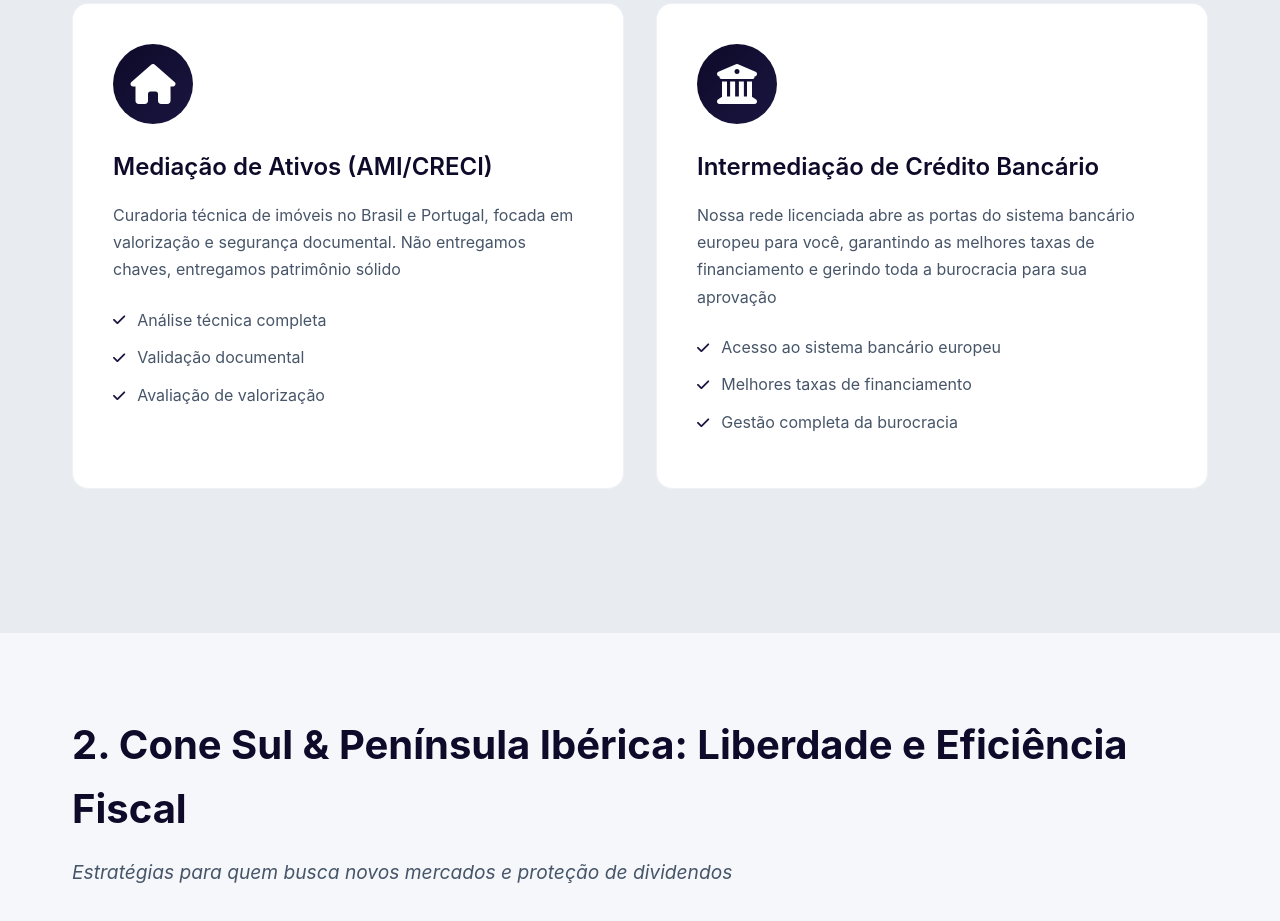
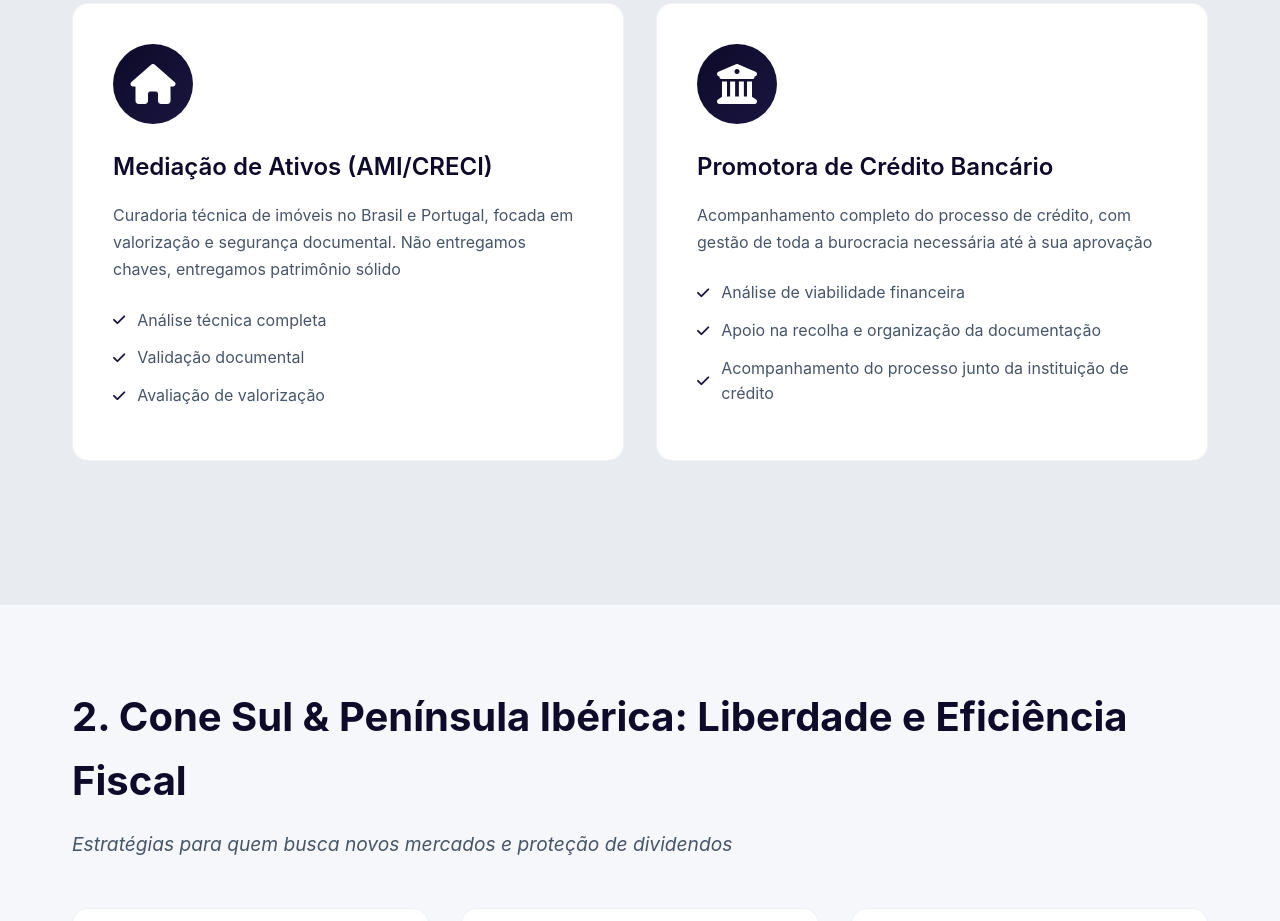
Before and after one commit to DiegoFischerDev/limaborregana, a website: page investimentos.html in a window 1280 px wide. Shown: the part 1340-2261 px from the top of the page. Drawn offline with Linux system fonts and the light colour scheme.

Commit message:
atualizaçao gestor de credito descriçao

```diff
--- a/investimentos.html
+++ b/investimentos.html
@@ -120,12 +120,12 @@
                         <div class="investment-icon">
                             <i class="fas fa-university"></i>
                         </div>
-                        <h3 class="investment-card-title">Intermediação de Crédito Bancário</h3>
-                        <p class="investment-card-description">Nossa rede licenciada abre as portas do sistema bancário europeu para você, garantindo as melhores taxas de financiamento e gerindo toda a burocracia para sua aprovação</p>
+                        <h3 class="investment-card-title">Promotora de Crédito Bancário</h3>
+                        <p class="investment-card-description">Acompanhamento completo do processo de crédito, com gestão de toda a burocracia necessária até à sua aprovação</p>
                         <ul class="investment-features">
-                            <li><i class="fas fa-check"></i> Acesso ao sistema bancário europeu</li>
-                            <li><i class="fas fa-check"></i> Melhores taxas de financiamento</li>
-                            <li><i class="fas fa-check"></i> Gestão completa da burocracia</li>
+                            <li><i class="fas fa-check"></i> Análise de viabilidade financeira</li>
+                            <li><i class="fas fa-check"></i> Apoio na recolha e organização da documentação</li>
+                            <li><i class="fas fa-check"></i> Acompanhamento do processo junto da instituição de crédito</li>
                         </ul>
                     </div>
                 </div>
```
